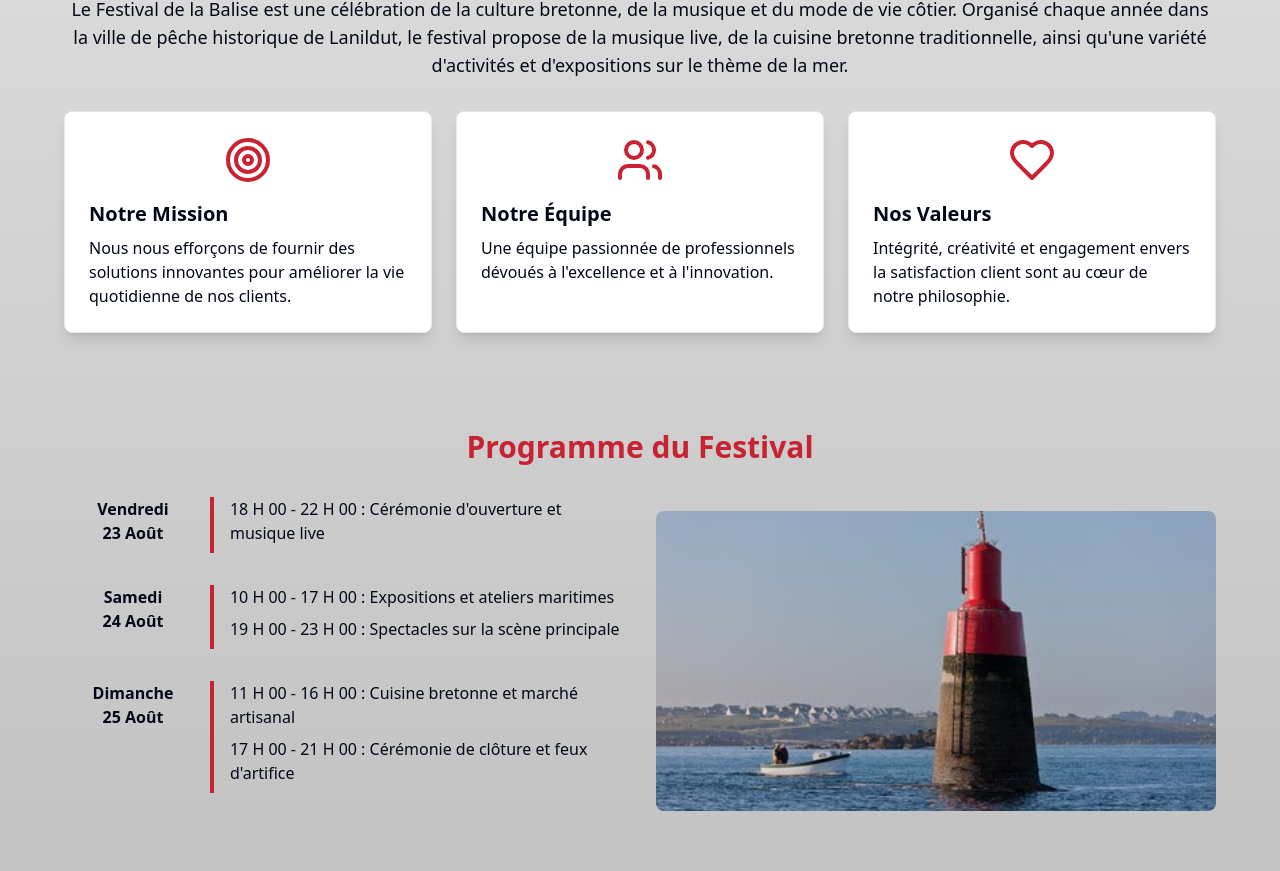
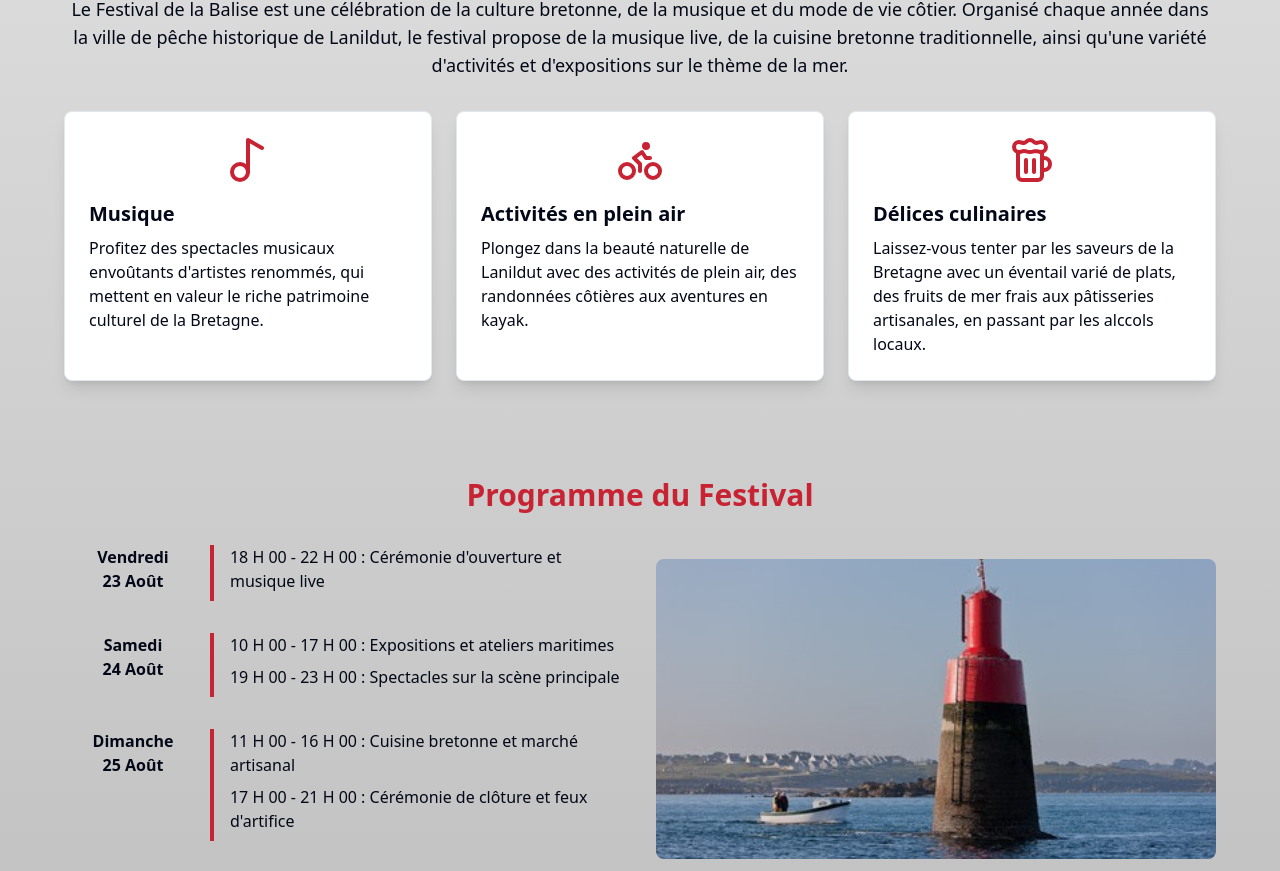
Before and after one commit to TugdualDek/festivaldelabalise, a Next.js app: page / in a window 1280 px wide. Shown: the part 849-1720 px from the top of the page. Built offline with nearby package versions, Linux system fonts and the light colour scheme.

Commit message:
wip (about): change icons and text

```diff
--- a/src/components/aPropos/APropos.component.tsx
+++ b/src/components/aPropos/APropos.component.tsx
@@ -1,6 +1,6 @@
 import React from "react";
 import { Card } from "@/components/ui/card";
-import { Target, Users, Heart } from "lucide-react";
+import { Music2, Bike, Beer } from "lucide-react";
 
 const About = () => {
   return (
@@ -19,34 +19,35 @@ const About = () => {
       <div className="grid grid-cols-1 md:grid-cols-3 gap-6">
         <Card className="p-6 shadow-lg">
           <div className="flex items-center justify-center mb-4">
-            <Target size={48} className="text-[var(--color-red)]" />
+            <Music2 size={48} className="text-[var(--color-red)]" />
           </div>
-          <h3 className="text-xl font-semibold mb-2">Notre Mission</h3>
+          <h3 className="text-xl font-semibold mb-2">Musique</h3>
           <p>
-            Nous nous efforçons de fournir des solutions innovantes pour
-            améliorer la vie quotidienne de nos clients.
+            Profitez des spectacles musicaux envoûtants d'artistes renommés, qui
+            mettent en valeur le riche patrimoine culturel de la Bretagne.
           </p>
         </Card>
 
         <Card className="p-6 shadow-lg">
           <div className="flex items-center justify-center mb-4">
-            <Users size={48} className="text-[var(--color-red)]" />
+            <Bike size={48} className="text-[var(--color-red)]" />
           </div>
-          <h3 className="text-xl font-semibold mb-2">Notre Équipe</h3>
+          <h3 className="text-xl font-semibold mb-2">Activités en plein air</h3>
           <p>
-            Une équipe passionnée de professionnels dévoués à l'excellence et à
-            l'innovation.
+            Plongez dans la beauté naturelle de Lanildut avec des activités de
+            plein air, des randonnées côtières aux aventures en kayak.
           </p>
         </Card>
 
         <Card className="p-6 shadow-lg">
           <div className="flex items-center justify-center mb-4">
-            <Heart size={48} className="text-[var(--color-red)]" />
+            <Beer size={48} className="text-[var(--color-red)]" />
           </div>
-          <h3 className="text-xl font-semibold mb-2">Nos Valeurs</h3>
+          <h3 className="text-xl font-semibold mb-2">Délices culinaires</h3>
           <p>
-            Intégrité, créativité et engagement envers la satisfaction client
-            sont au cœur de notre philosophie.
+            Laissez-vous tenter par les saveurs de la Bretagne avec un éventail
+            varié de plats, des fruits de mer frais aux pâtisseries artisanales,
+            en passant par les alccols locaux.
           </p>
         </Card>
       </div>
```
